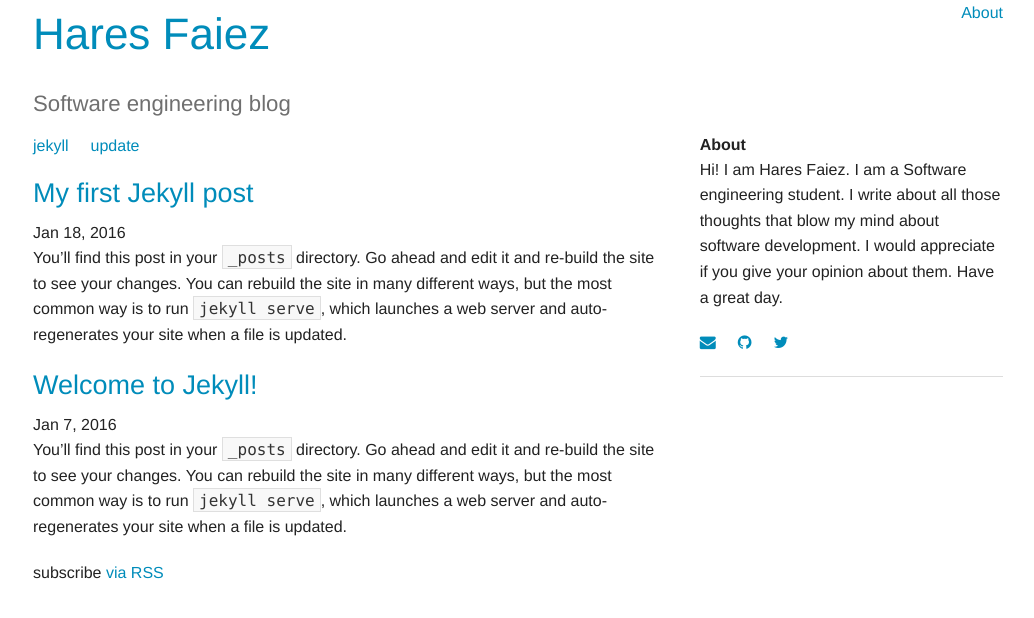
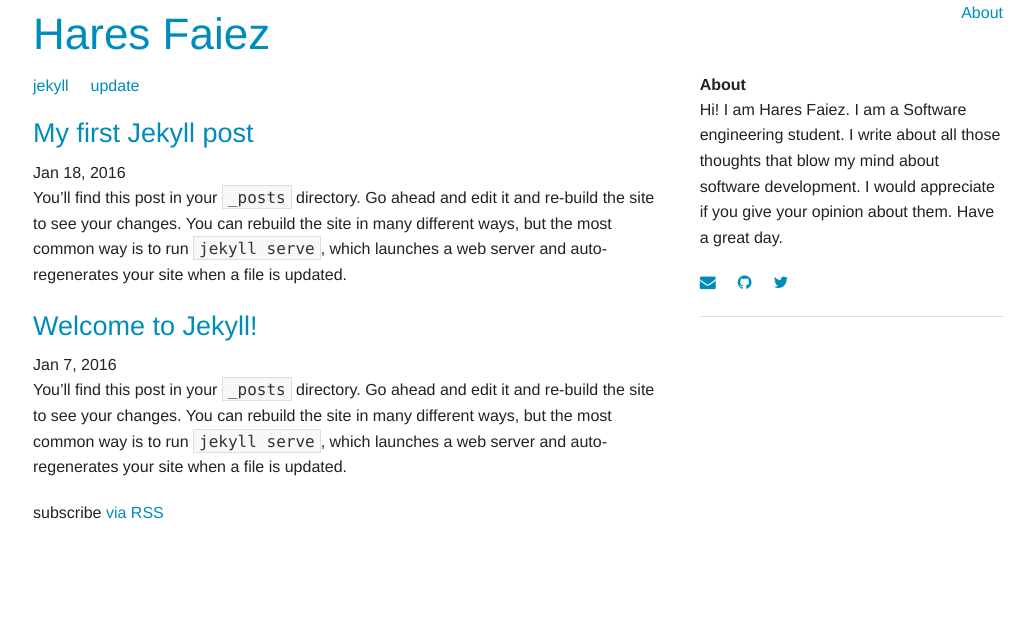
Before and after one commit to haresfaiez/haresfaiez.github.io, a Jekyll site: the page built from index.html, in a window 1280 px wide. Shown: the top 618 px of the page, without its empty margins (122-1156 px from the left). Built offline with Jekyll 4.4.1, drawn with Linux system fonts in a browser that asks for light colours.

Commit message:
Remove site description from header

```diff
--- a/_includes/header.html
+++ b/_includes/header.html
@@ -3,11 +3,6 @@
     <h1>
       <a class="site-title" href="{{ site.baseurl }}/">{{ site.title }}</a>
     </h1>
-    <h2>
-        <small>
-            {{ site.description }}
-        </small>
-    </h2>
   </section>
   <section class="small-12 large-4 columns">
     {% include pages.html %}
```
